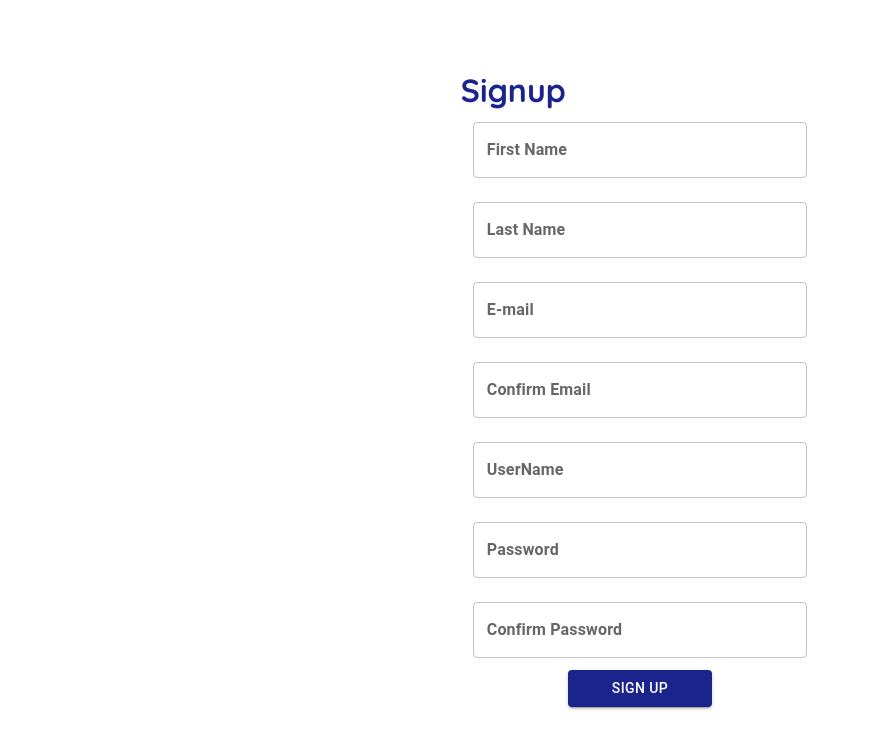
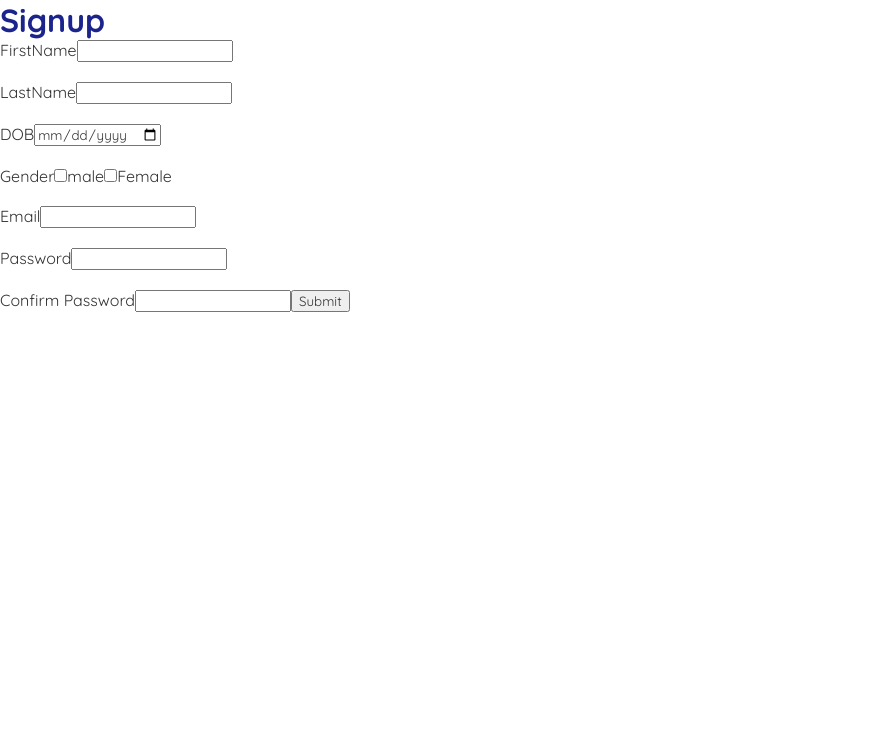
Before and after one commit to manipriyan7798/Form, a React (Create React App) app: page /register in a window 1280 px wide. Shown: the top 748 px of the page, without its empty margins (0-870 px from the left). Built offline with nearby package versions, Linux system fonts and the light colour scheme.

Commit message:
Added a basic Signup page without use of mui

```diff
--- a/src/App.js
+++ b/src/App.js
@@ -1,4 +1,4 @@
-import React from 'react';
+import React from "react";
 import Routers from "./router";
 
 function App() {
--- a/src/Components/Signup/Signup.js
+++ b/src/Components/Signup/Signup.js
@@ -1,97 +1,222 @@
-import { FormGroup, Button, TextField } from "@mui/material";
+// import { FormGroup, Button, TextField } from "@mui/material";
+// import { useState } from "react";
+// import Radio from "@mui/material/Radio";
+// import RadioGroup from "@mui/material/RadioGroup";
+// import FormControlLabel from "@mui/material/FormControlLabel";
+// import FormControl from "@mui/material/FormControl";
+// import FormLabel from "@mui/material/FormLabel";
+
+// import "./signup.css";
+
+// const Signup = () => {
+//   const [firstName, setFirstName] = useState("");
+//   const [lastName, setLastName] = useState("");
+//   const [email, setEmail] = useState("");
+//   const [userName, setUserName] = useState("");
+//   const [password, setPassword] = useState("");
+//   const [confirmPassWord, setConfirmPassWord] = useState("");
+//   const [value, setValue] = useState("female");
+
+//   const handleChange = (event) => {
+//     setValue(event.target.value);
+//   };
+
+//   const submitRegisterValue = (e) => {
+//     e.preventDefault();
+//     if (password === confirmPassWord) {
+//       console.log(
+//         "signUp details",
+//         `{FirstName: ${firstName}, Lastname: ${lastName}, Email: ${email}, Username: ${userName}, Password: ${password}}`
+//       );
+//     } else {
+//       alert("password confirm password doesn't match");
+//     }
+
+//     // Password validation
+//     // if (password.length <= 6) {
+//     //   console.log("strong password");
+//     // } else {
+//     //   alert("password isn't strong");
+//     // }
+//   };
+
+//   return (
+//     <div className="signup-container">
+//       <div className="signup-container-text">
+//         <h1>Signup</h1>
+//         <FormGroup>
+//           <TextField
+//             sx={{ m: 1.5 }}
+//             onChange={(e) => setFirstName(e.target.value)}
+//             value={firstName}
+//             id="First-name"
+//             label="First Name"
+//             type="text"
+//           />
+
+//           <TextField
+//             sx={{ m: 1.5 }}
+//             onChange={(e) => setLastName(e.target.value)}
+//             id="last-name"
+//             label="Last Name"
+//             type="text"
+//             value={lastName}
+//           />
+//           <FormControl>
+//             <FormLabel id="demo-controlled-radio-buttons-group">Gender</FormLabel>
+//             <RadioGroup
+//               aria-labelledby="demo-controlled-radio-buttons-group"
+//               name="controlled-radio-buttons-group"
+//               value={value}
+//               onChange={handleChange}
+//             >
+//               <FormControlLabel value="female" control={<Radio />} label="Female" />
+//               <FormControlLabel value="male" control={<Radio />} label="Male" />
+//             </RadioGroup>
+//           </FormControl>
+
+//           <TextField
+//             sx={{ m: 1.5 }}
+//             id="e-mail"
+//             onChange={(e) => setEmail(e.target.value)}
+//             label="E-mail"
+//             type="email"
+//             value={email}
+//           />
+//           <TextField sx={{ m: 1.5 }} id="confirm-email" label="Confirm Email" type="email" />
+//           <TextField
+//             sx={{ m: 1.5 }}
+//             onChange={(e) => setUserName(e.target.value)}
+//             value={userName}
+//             id="user-name"
+//             label="UserName"
+//             type="text"
+//           />
+
+//           <TextField
+//             sx={{ m: 1.5 }}
+//             id="outlined-password-input"
+//             onChange={(e) => setPassword(e.target.value)}
+//             value={password}
+//             label="Password"
+//             type="password"
+//           />
+//           <TextField
+//             sx={{ m: 1.5 }}
+//             id="confirm-password-input"
+//             label="Confirm Password"
+//             type="password"
+//             value={confirmPassWord}
+//             onChange={(e) => setConfirmPassWord(e.target.value)}
+//           />
+//           <Button variant="contained" onClick={submitRegisterValue}>
+//             Sign Up
+//           </Button>
+//         </FormGroup>
+//       </div>
+//     </div>
+//   );
+// };
+
+// export default Signup;
+
 import { useState } from "react";
-
-import "./signup.css";
 
 const Signup = () => {
   const [firstName, setFirstName] = useState("");
-  const [lastName, setLastName] = useState("");
+  const [lastName, setLasttName] = useState("");
   const [email, setEmail] = useState("");
-  const [userName, setUserName] = useState("");
   const [password, setPassword] = useState("");
-  const [confirmPassWord, setConfirmPassWord] = useState("");
+  const [confirmPassword, setConfirmPassword] = useState("");
+  const [birthday, setBirthday] = useState("");
 
-  const submitRegisterValue = (e) => {
+  const submitButtonHandler = (e) => {
     e.preventDefault();
-    if (password === confirmPassWord) {
+    if (password === confirmPassword) {
       console.log(
-        "signUp details",
-        `{FirstName: ${firstName}, Lastname: ${lastName}, Email: ${email}, Username: ${userName}, Password: ${password}}`
+        `FirstName: ${firstName}, LastName: ${lastName} , Date-of-Birth: ${birthday}, mail: ${email}, password: ${password}`
       );
     } else {
-      alert("password confirm password doesn't match");
+      alert("password doesn't match");
     }
 
-    // Password validation
-    if (password.length <= 6) {
-      console.log("strong password");
+    if (firstName === "" || lastName === "" || birthday === "" || email === "" || password === "") {
+      alert("Please enter all the details");
     } else {
-      alert("password isn't strong");
     }
+
+    setFirstName("");
+    setLasttName("");
+    setEmail("");
+    setPassword("");
+    setConfirmPassword("");
+    setBirthday("");
   };
 
   return (
-    <div className="signup-container">
-      <div className="signup-container-text">
-        <h1>Signup</h1>
-        <FormGroup>
-          <TextField
-            sx={{ m: 1.5 }}
-            onChange={(e) => setFirstName(e.target.value)}
-            value={firstName}
-            id="First-name"
-            label="First Name"
-            type="text"
-          />
+    <div>
+      <h1>Signup</h1>
+      <form onSubmit={submitButtonHandler} action="">
+        <label htmlFor="">FirstName</label>
+        <input
+          type="text"
+          label="first-name"
+          value={firstName}
+          onChange={(e) => setFirstName(e.target.value)}
+        />
+        <br />
+        <br />
+        <label htmlFor="">LastName</label>
+        <input
+          type="text"
+          label="last-Name"
+          value={lastName}
+          onChange={(e) => setLasttName(e.target.value)}
+        />
+        <br />
+        <br />
+        <label htmlFor="">DOB</label>
+        <input
+          type="date"
+          name="birthday"
+          id="birthday"
+          value={birthday}
+          onChange={(e) => setBirthday(e.target.value)}
+        />
+        <br />
+        <br />
+        <label htmlFor="">Gender</label>
+        <input type="checkbox" name="" id="male" />
+        <label htmlFor="">male</label>
+        <input type="checkbox" name="" id="female" />
+        <label htmlFor="">Female</label>
+        <br />
+        <br />
+        <label htmlFor="">Email</label>
+        <input type="email" id="email" value={email} onChange={(e) => setEmail(e.target.value)} />
+        <br />
+        <br />
+        <label htmlFor="">Password</label>
+        <input
+          type="password"
+          name="password"
+          id="password"
+          value={password}
+          onChange={(e) => setPassword(e.target.value)}
+        />
+        <br />
+        <br />
+        <label htmlFor="">Confirm Password</label>
+        <input
+          type="password"
+          name="password"
+          id="confirm-password"
+          value={confirmPassword}
+          onChange={(e) => setConfirmPassword(e.target.value)}
+        />
 
-          <TextField
-            sx={{ m: 1.5 }}
-            onChange={(e) => setLastName(e.target.value)}
-            id="last-name"
-            label="Last Name"
-            type="text"
-            value={lastName}
-          />
-
-          <TextField
-            sx={{ m: 1.5 }}
-            id="e-mail"
-            onChange={(e) => setEmail(e.target.value)}
-            label="E-mail"
-            type="email"
-            value={email}
-          />
-          <TextField sx={{ m: 1.5 }} id="confirm-email" label="Confirm Email" type="email" />
-          <TextField
-            sx={{ m: 1.5 }}
-            onChange={(e) => setUserName(e.target.value)}
-            value={userName}
-            id="user-name"
-            label="UserName"
-            type="text"
-          />
-
-          <TextField
-            sx={{ m: 1.5 }}
-            id="outlined-password-input"
-            onChange={(e) => setPassword(e.target.value)}
-            value={password}
-            label="Password"
-            type="password"
-          />
-          <TextField
-            sx={{ m: 1.5 }}
-            id="confirm-password-input"
-            label="Confirm Password"
-            type="password"
-            value={confirmPassWord}
-            onChange={(e) => setConfirmPassWord(e.target.value)}
-          />
-          <Button variant="contained" onClick={submitRegisterValue}>
-            Sign Up
-          </Button>
-        </FormGroup>
-      </div>
+        <button>Submit</button>
+      </form>
     </div>
   );
 };
--- a/src/router/ProtectedRouter.js
+++ b/src/router/ProtectedRouter.js
@@ -2,8 +2,8 @@ import { Navigate, Outlet } from "react-router-dom";
 import NavBar from "../Components/Navbar/Navbar";
 
 const useAuth = () => {
-    const user = { loggedIn: true }; //Default authentication true
-    return user && user.loggedIn;
+    const user = { loggedIn: false }; //Default authentication true
+    return user.loggedIn;
 };
 
 const ProtectedRoutes = () => {
```
